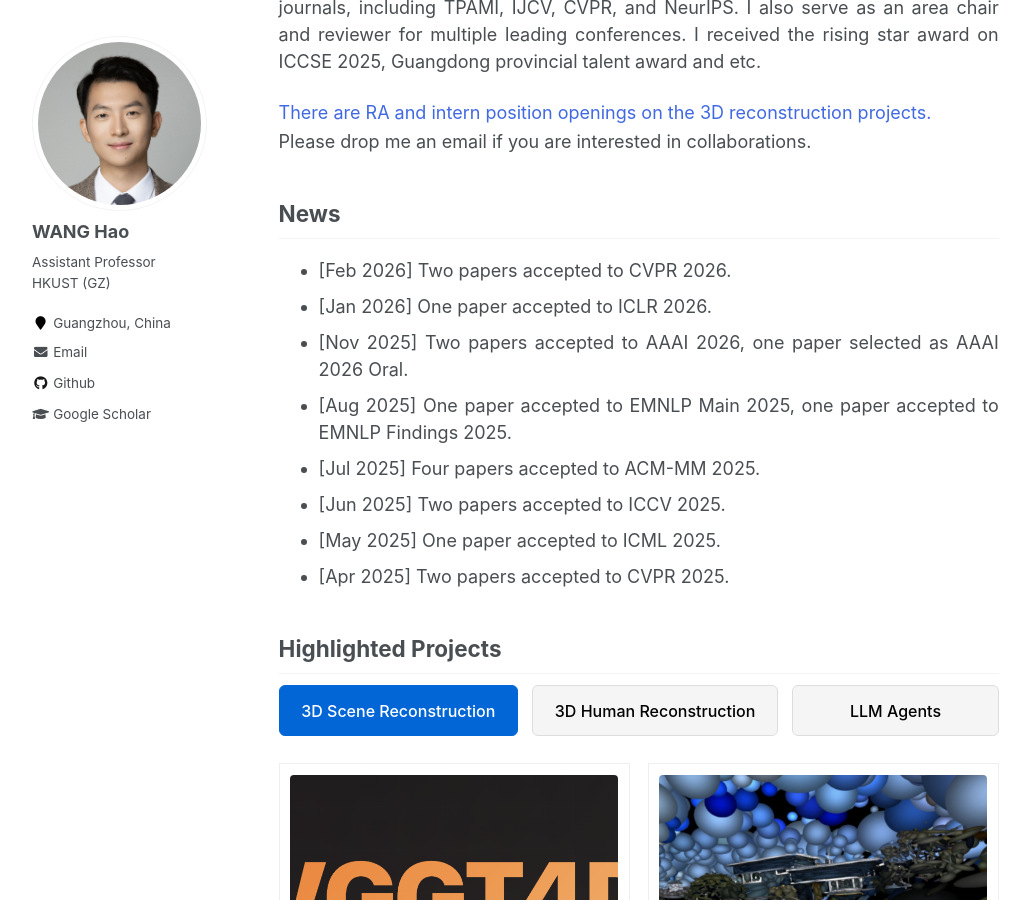
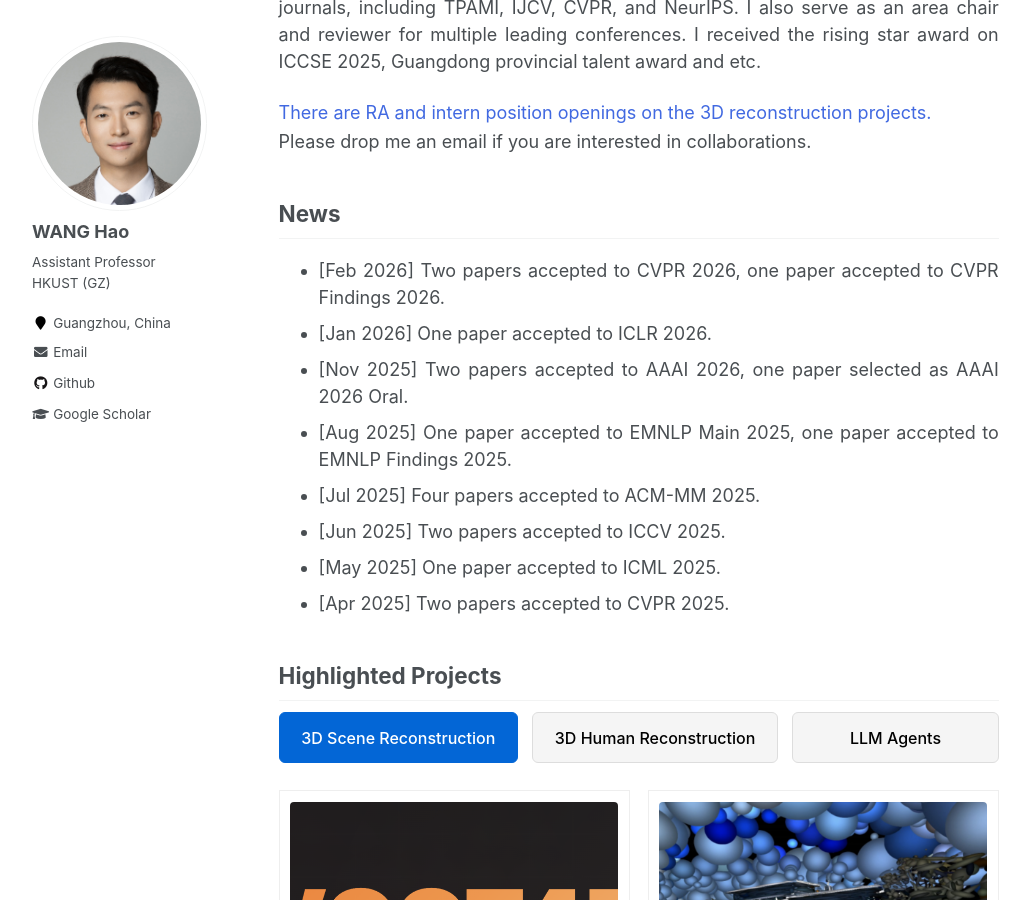
Before and after one commit to hwang1996/hwang1996.github.io, a Jekyll site: the page built from _pages/about.md, in a window 1280 px wide and 900 px high, scrolled down 353 px. Shown: the whole window, without its empty margins (26-1056 px from the left). Built offline with Jekyll 4.4.1, drawn with Linux system fonts in a browser that asks for light colours.

Commit message:
2026.2.25

```diff
--- a/_pages/about.md
+++ b/_pages/about.md
@@ -142,7 +142,7 @@ Please check my [recruitment page](https://wanghao.tech/recruitment/). -->
 ## News
 
 
-* [Feb 2026] Two papers accepted to CVPR 2026.
+* [Feb 2026] Two papers accepted to CVPR 2026, one paper accepted to CVPR Findings 2026.
 * [Jan 2026] One paper accepted to ICLR 2026.
 * [Nov 2025] Two papers accepted to AAAI 2026, one paper selected as AAAI 2026 Oral.
 * [Aug 2025] One paper accepted to EMNLP Main 2025, one paper accepted to EMNLP Findings 2025.
```
Also changed, not shown: 1 other file.
